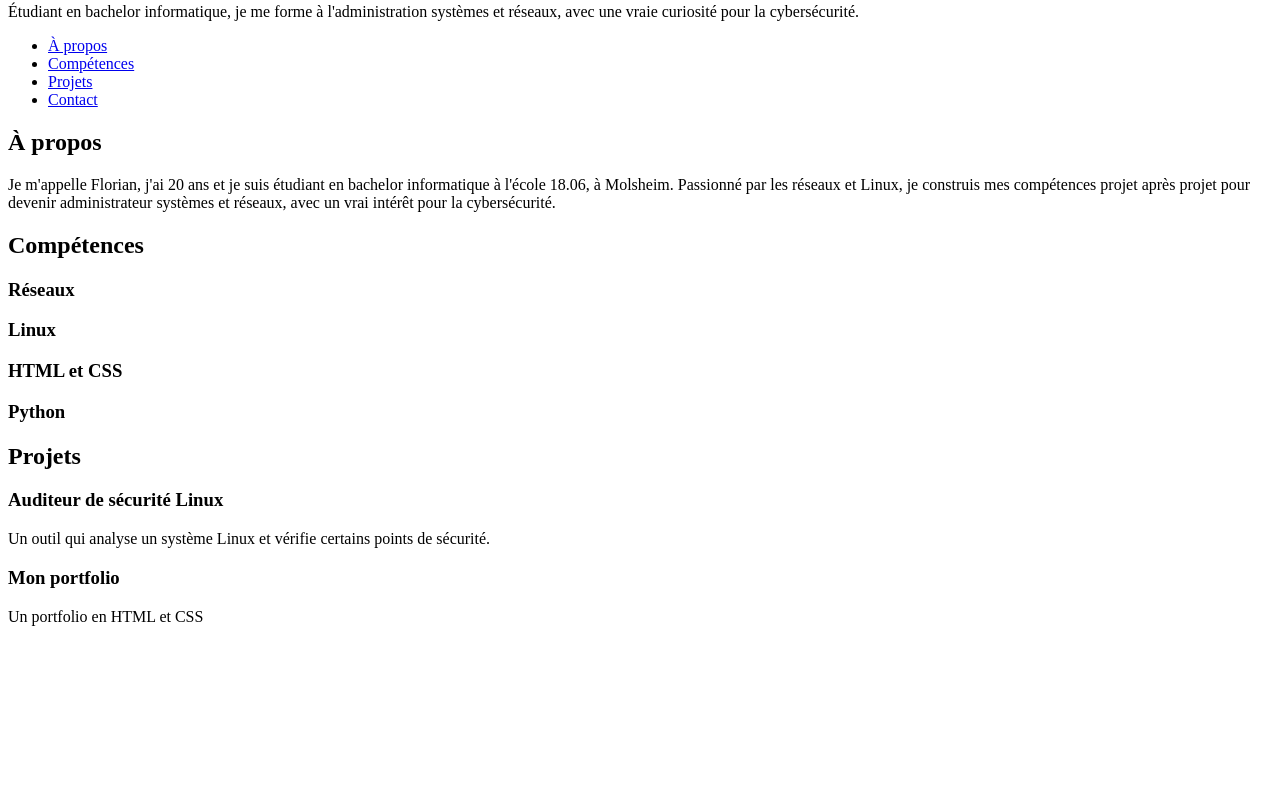
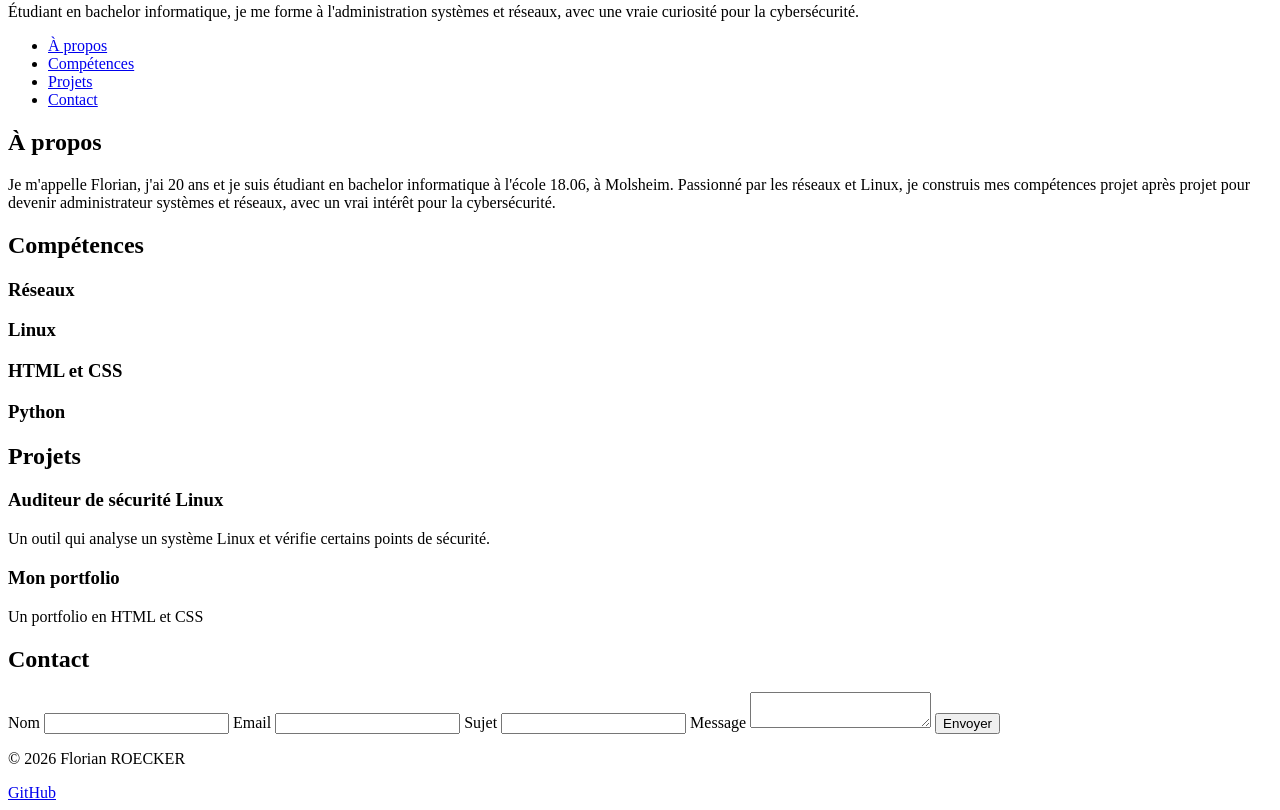
Before and after one commit to flapassrck/Portfolio-Florian, a plain HTML site: page index.html in a window 1280 px wide. Shown: the part 77-887 px from the top of the page. Before the commit the page ends 800 px from the top, so only its background shows below. Drawn offline with Linux system fonts and the light colour scheme.

Commit message:
Add contact section, form, footer and finalising HTML page

```diff
--- a/index.html
+++ b/index.html
@@ -50,6 +50,24 @@
         <h3>Mon portfolio</h3>
         <p>Un portfolio en HTML et CSS</p>
       </section>
+      <section id="contact">
+        <h2>Contact</h2>
+        <form>
+          <label for="nom">Nom</label>
+          <input type="text" id="nom" name="nom" required />
+          <label for="email">Email</label>
+          <input type="email" id="email" name="email" required />
+          <label for="sujet">Sujet</label>
+          <input type="text" id="sujet" name="sujet" required />
+          <label for="message">Message</label>
+          <textarea name="message" id="message" required></textarea>
+          <button type="submit">Envoyer</button>
+        </form>
+      </section>
     </main>
+    <footer>
+      <p>© 2026 Florian ROECKER</p>
+      <a href="https://github.com/flapassrck">GitHub</a>
+    </footer>
   </body>
 </html>
```
